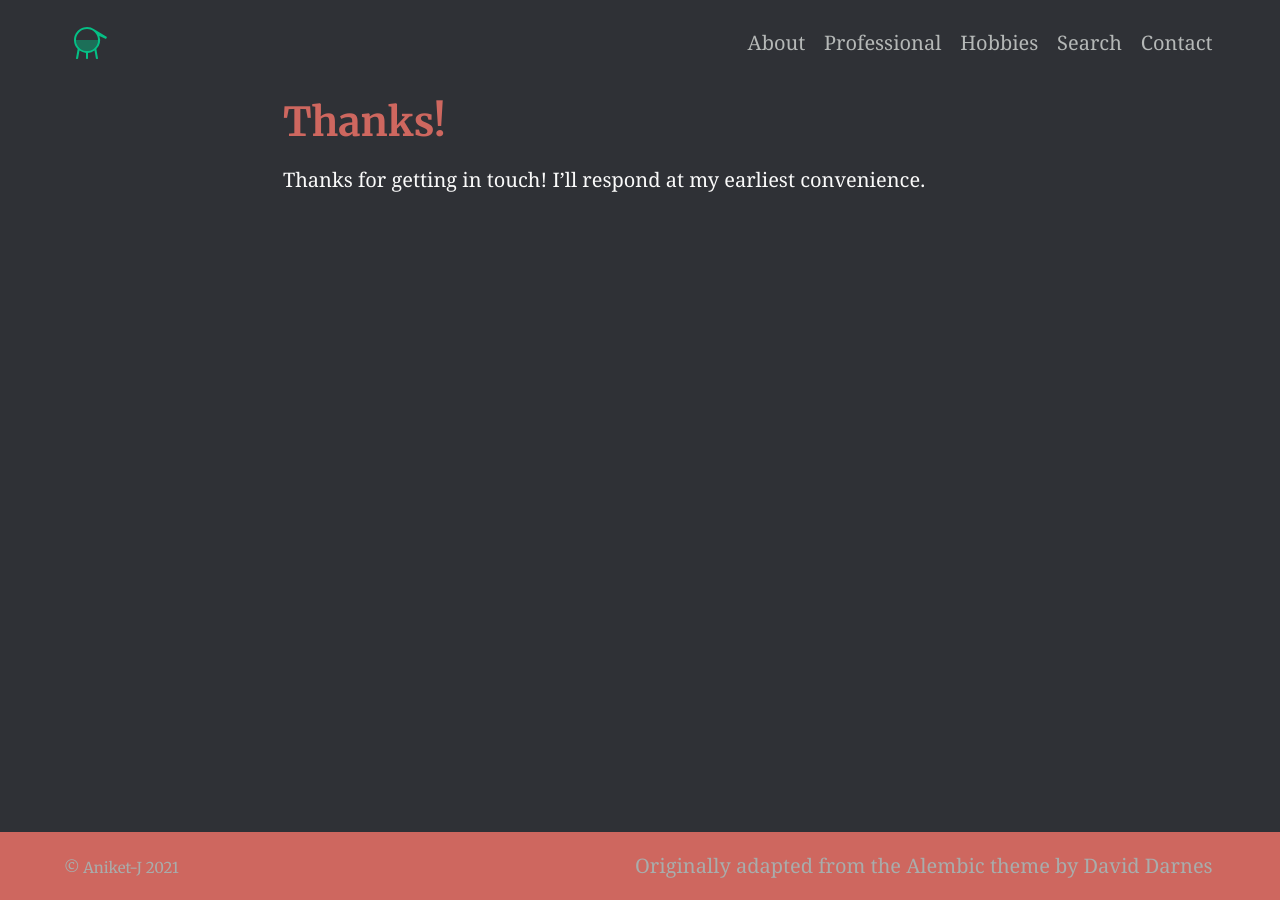
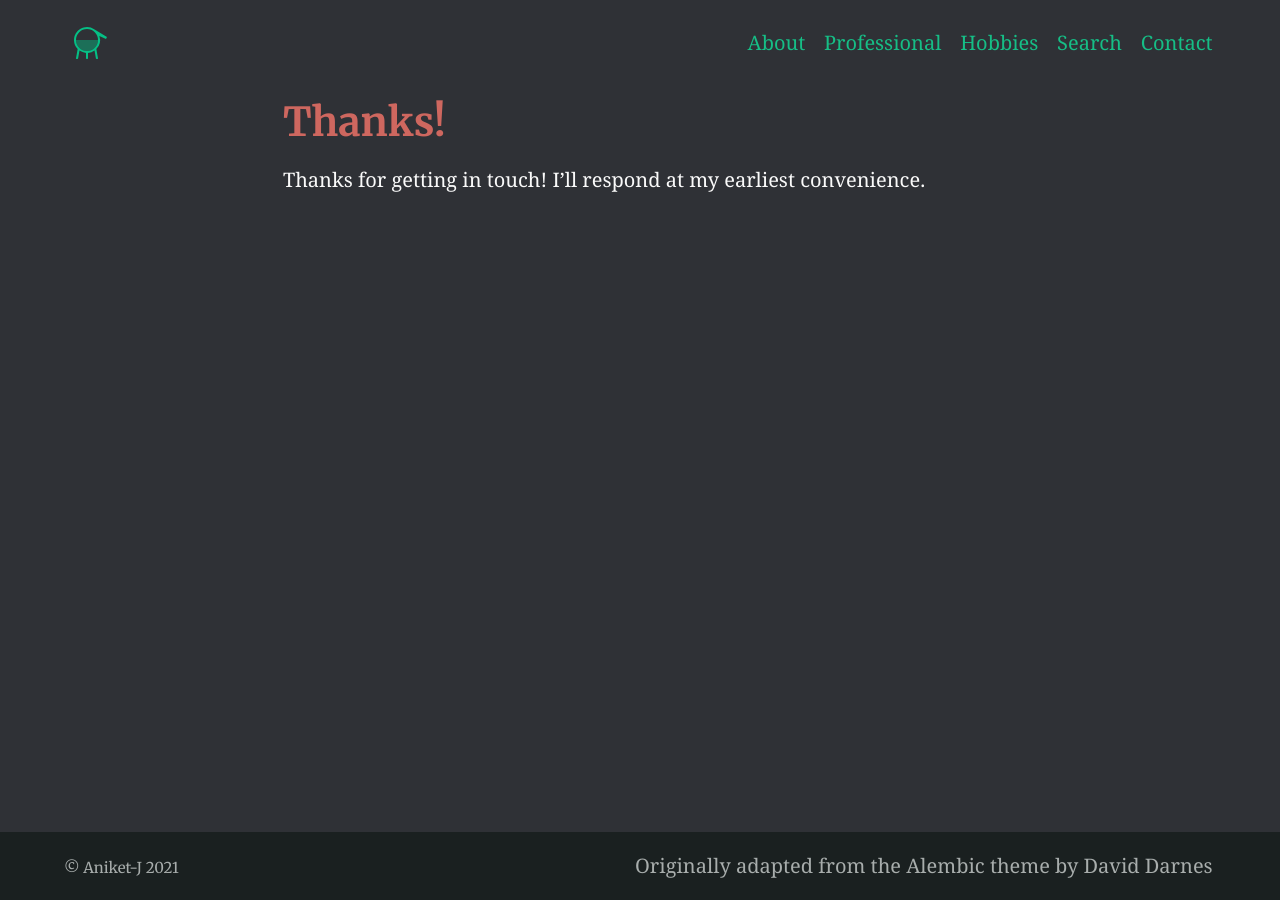
Before and after one commit to Aniket-J/Aniket-J.github.io, a Jekyll site: the page built from thanks.md, in a window 1280 px wide. Built offline with Jekyll 4.4.1, drawn with Linux system fonts in a browser that asks for light colours.

Commit message:
Footer was broken in dark theme

```diff
--- a/_sass/_settings.scss
+++ b/_sass/_settings.scss
@@ -3,11 +3,12 @@ $backgroundColour: #2F3136 !default;
 $codeBackgroundColour: #fafafa !default;
 $featureBackgroundColour: #f9fafa !default;
 $accentColour: #05bf85 !default;
+$footerColour: #1a2020 !default;
 
 // Text colours
 $headingColour: #ce675f !default;
 $bodyColour: #fafafa !default;
-$linkColour: #b5b8b7 !default;
+$linkColour: #16be86 !default;
 $hoverColour: #008000 !default;
 $focusColour: #fa407a !default;
 $captionColour: #a8adac !default;
--- a/_sass/_theme.scss
+++ b/_sass/_theme.scss
@@ -86,7 +86,7 @@ body {
 }
 
 .footer {
-  background: $headingColour;
+  background: $footerColour;
   color: $captionColour;
   a {
     color: $captionColour;
```
